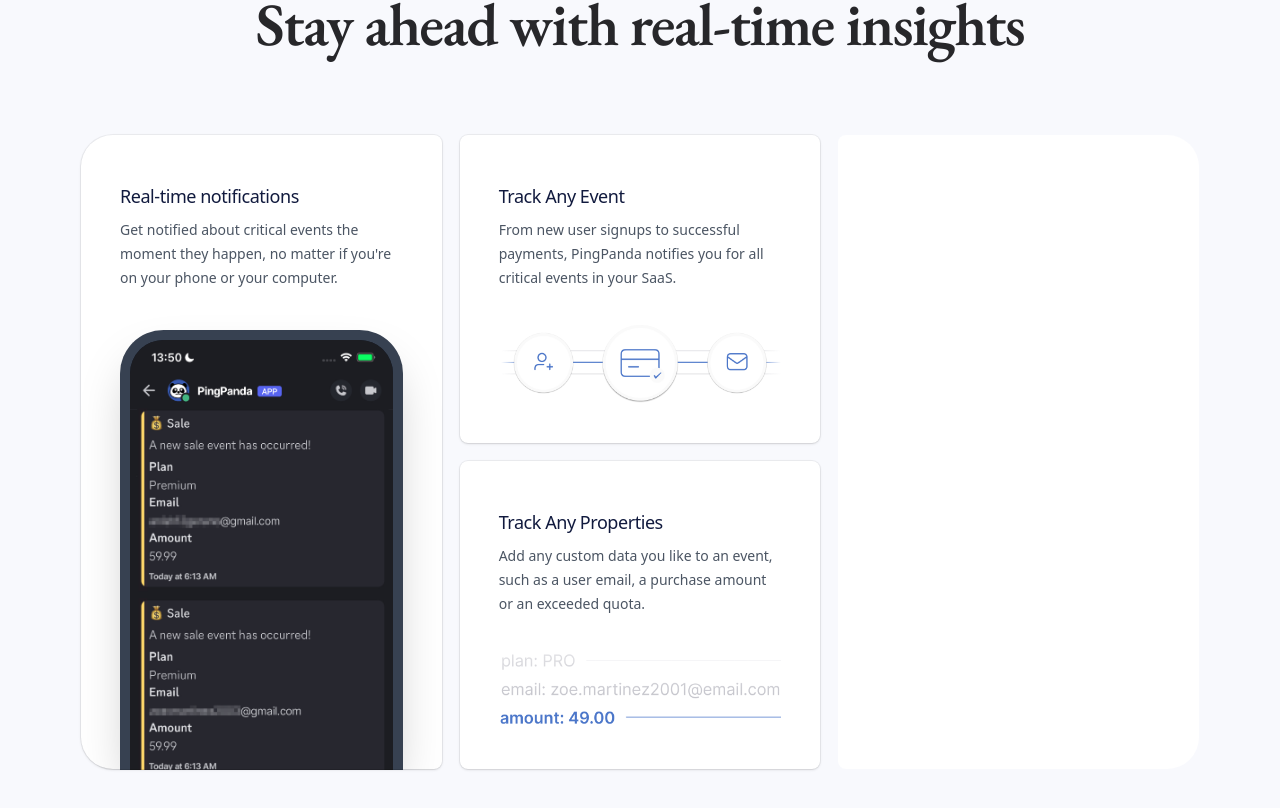
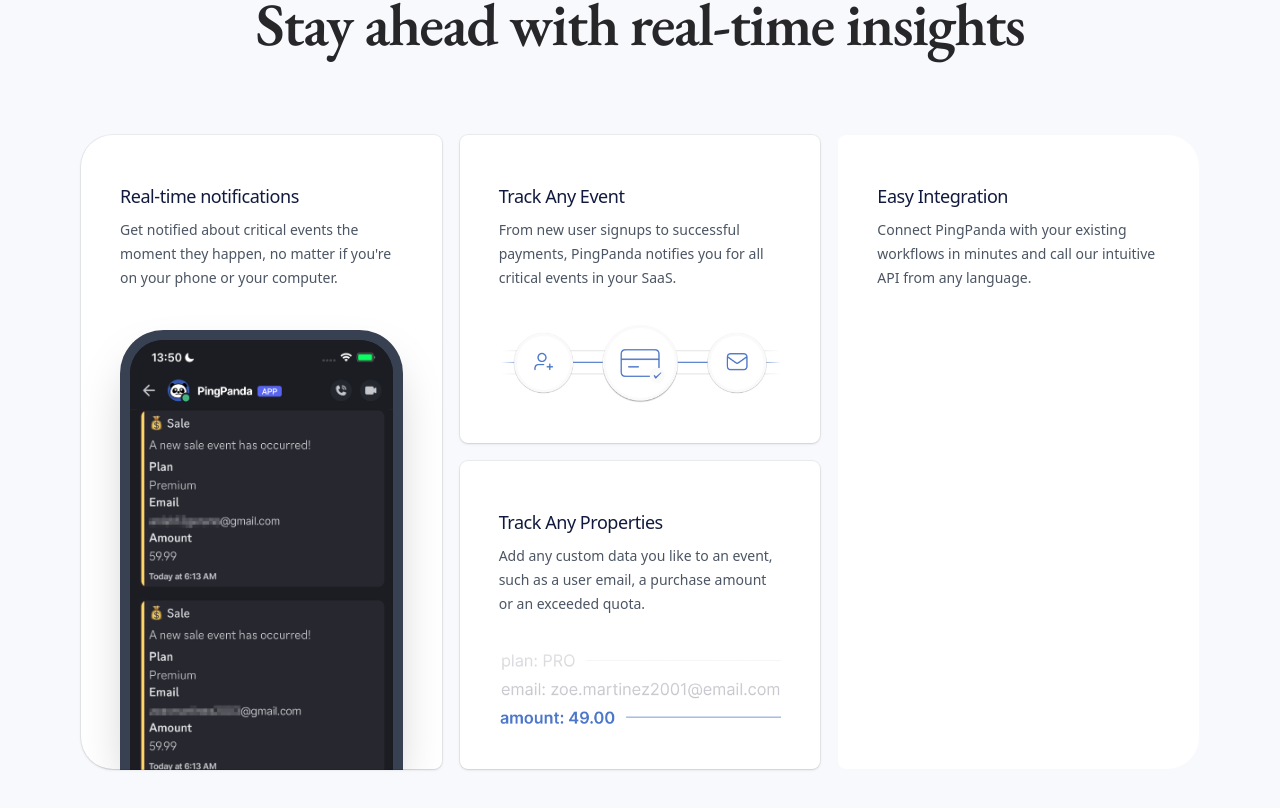
Before and after one commit to Lostovayne/Real-Time-SaaS-Insights-with-Discord, a Next.js app: page / in a window 1280 px wide. Shown: the part 1750-2558 px from the top of the page. Built offline with nearby package versions, Linux system fonts and the light colour scheme.

Commit message:
feat(landing): add content to fourth bento grid element
Adds "Easy Integration" section with description to the fourth bento grid element on the landing page. This enhances the page by providing users with clear information about the product's integration capabilities.

```diff
--- a/src/app/(landing)/page.tsx
+++ b/src/app/(landing)/page.tsx
@@ -204,7 +204,18 @@
             {/* Fourth bento grid element */}
             <div className="relative lg:row-span-2">
               <div className="absolute inset-px rounded-lg bg-white max-lg:rounded-b-[2rem] lg:rounded-r-[2rem]" />
-              <div className="relative flex h-full flex-col overflow-hidden rounded-[calc(theme(borderRadius.lg)+1px)] max-lg:rounded-b-[calc(2rem+1px)] lg:rounded-r-[calc(2rem+1px)]"></div>
+              <div className="relative flex h-full flex-col overflow-hidden rounded-[calc(theme(borderRadius.lg)+1px)] max-lg:rounded-b-[calc(2rem+1px)] lg:rounded-r-[calc(2rem+1px)]">
+                <div className="px-8 pb-3 pt-8 sm:px-10 sm:pb-0 sm:pt-10" >
+                <p className="mt-2 text-lg/7 font-medium tracking-tight text-brand-950 max-lg:text-center">
+                    Easy Integration
+                  </p>
+                  <p className="mt-2 max-w-lg text-sm/6 text-gray-600 max-lg:text-center">
+                    Connect PingPanda with your existing workflows in minutes
+                    and call our intuitive API from any language.
+                  </p>
+                </div>
+                <div className="relative min-h-[30rem] w-full grow" ></div>
+              </div>
             </div>
           </div>
         </MaxWidthWrapper>
```
